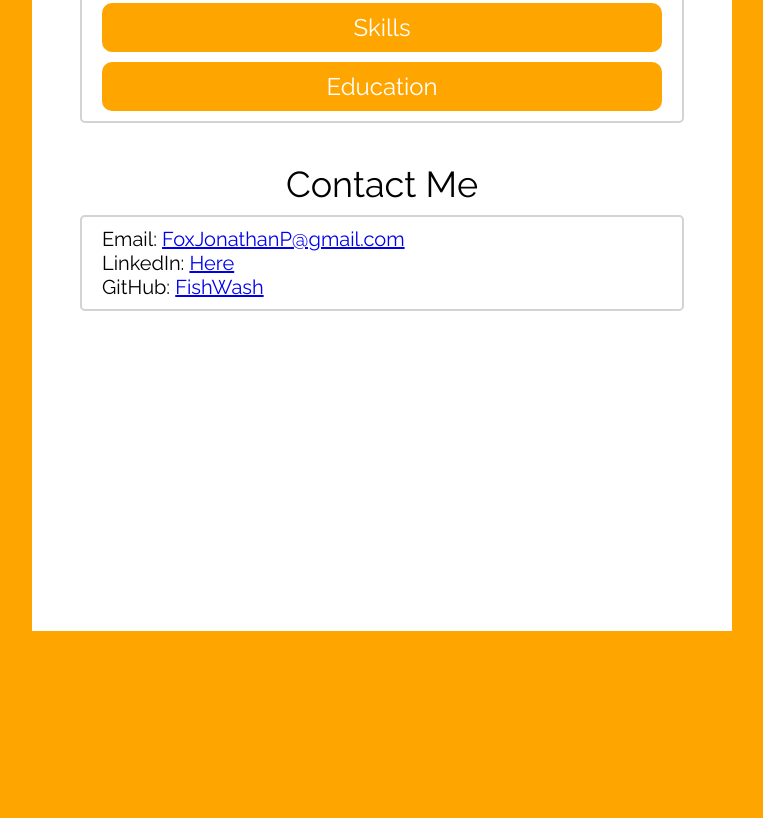
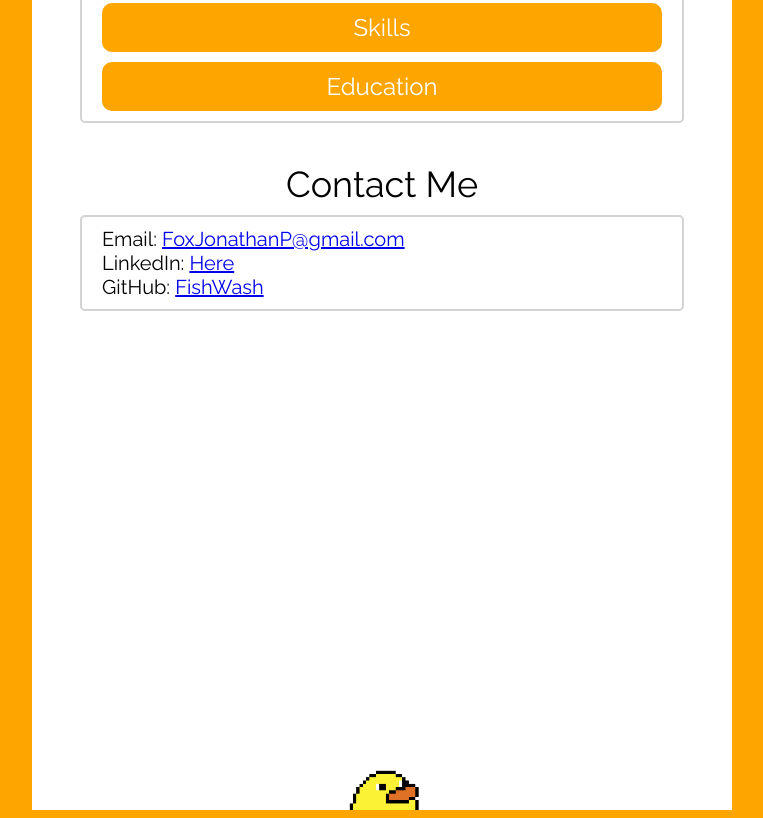
Before and after one commit to FishWash/MyWebsite, a plain HTML site: page index.html in a window 1280 px wide. Shown: the part 966-1784 px from the top of the page, without its empty margins (258-1021 px from the left). Before the commit the page ends 1605 px from the top, so only its background shows below. Drawn offline with nearby package versions, Linux system fonts and the light colour scheme.

Commit message:
Added a duck

```diff
--- a/index.css
+++ b/index.css
@@ -88,6 +88,12 @@ body {
 	margin: auto;
 }
 
+.peeking-duck {
+	display: block;
+	margin: auto;
+	width: 15%;
+}
+
 /* Dividers */
 .divider-s {
 	display: block;
@@ -135,11 +141,6 @@ body {
 .small {
 	font-size: 80%;
 }
-img {
-	display:block;
-	margin: 10px 0px 10px 0px;
-	width: 100%;
-}
 
 p {
 	font-size: 125%;
--- a/index.html
+++ b/index.html
@@ -157,11 +157,14 @@
       <a class=divider-l></a>
       <a class=divider-l></a>
       <a class=divider-l></a>
+      <a class=divider-l></a>
+      <a class=divider-l></a>
+      <a class=divider-l></a>
+
+      <img src="peeking-duck.png" class="peeking-duck">
+
 
     </div>
-
-
-
 
 
 	</body>
```
Also changed, not shown: peeking-duck.png (added).
